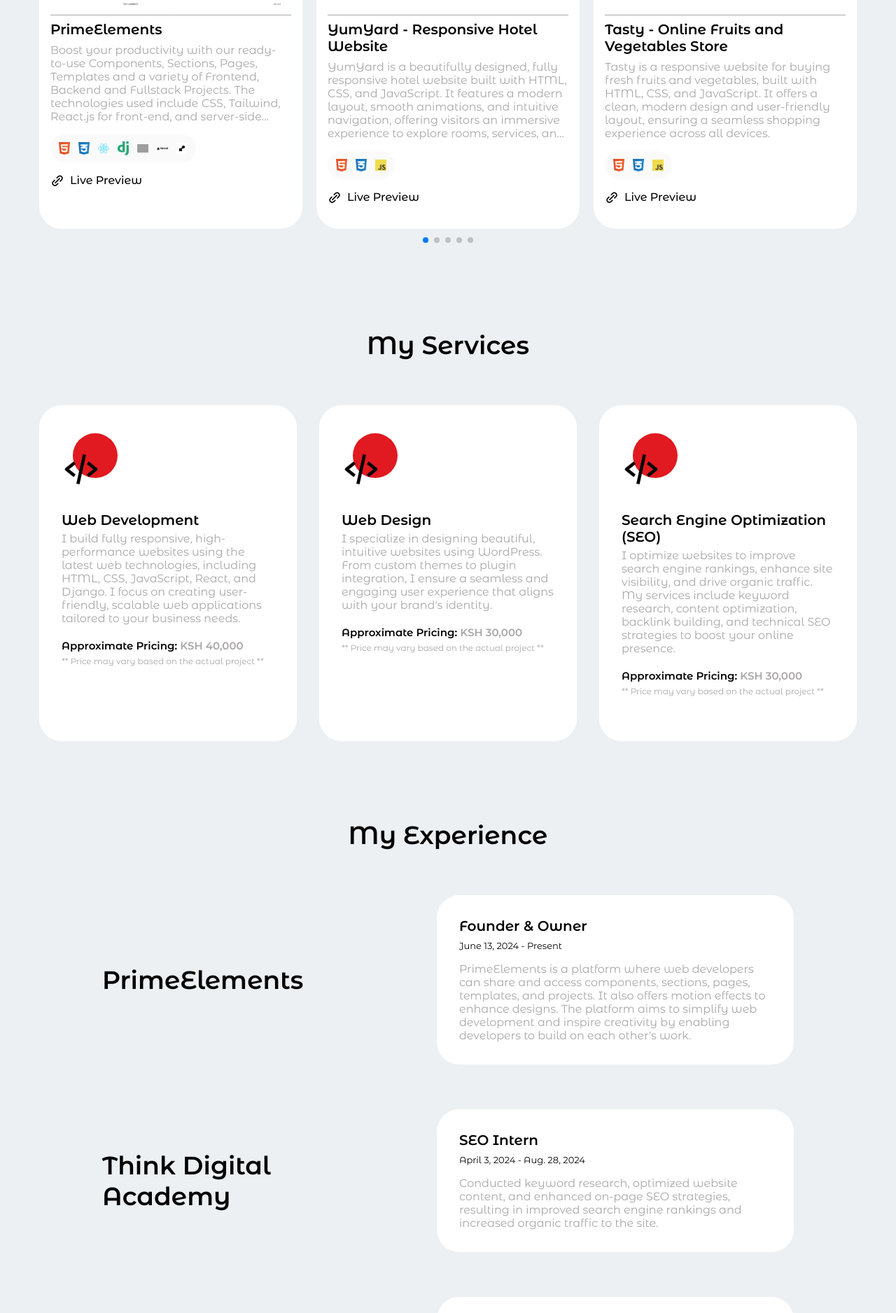
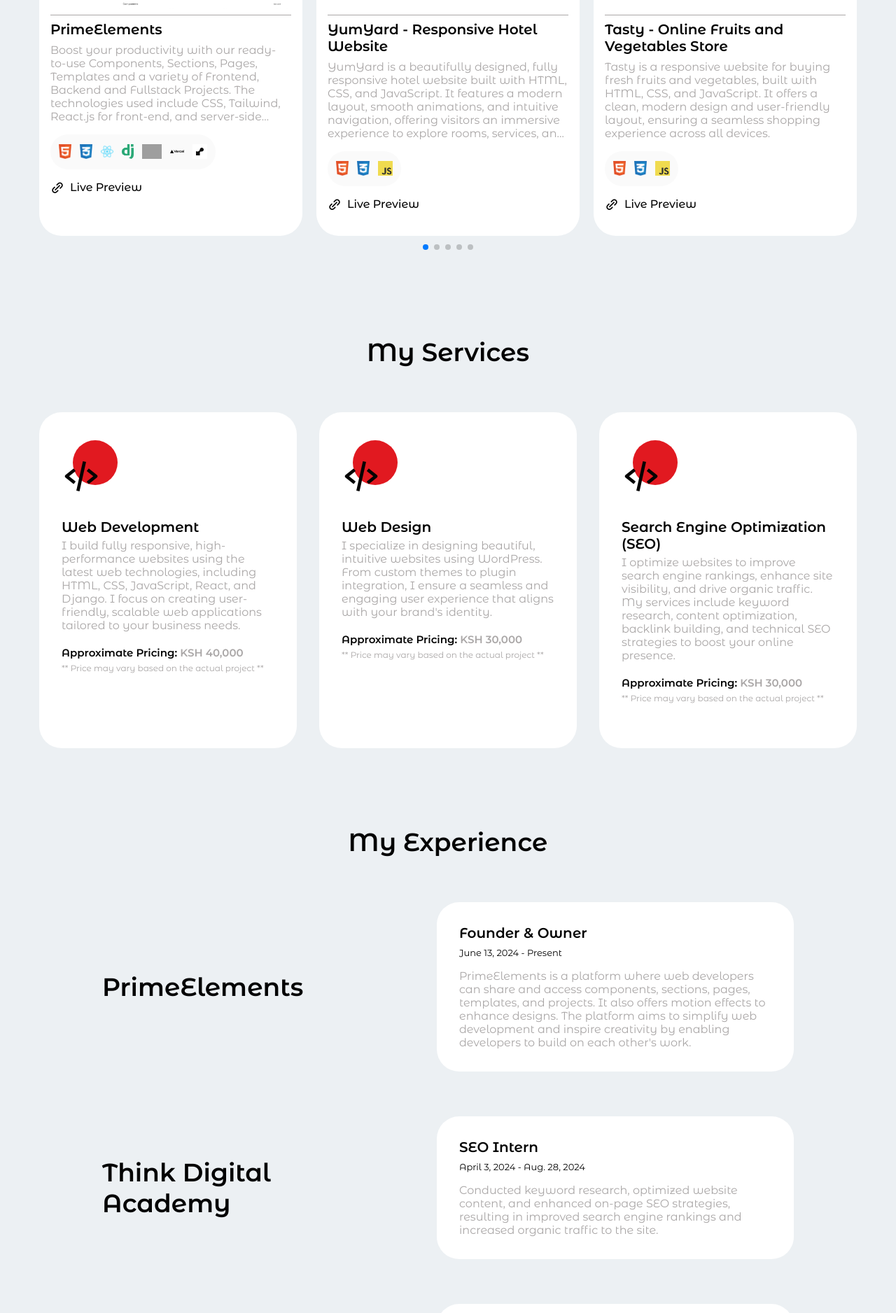
Before and after one commit to mrrobot-pioneer/StephenMosesPortfolio---Fullstack, a Django app: page / in a window 1280 px wide. Shown: the part 1274-3150 px from the top of the page at 70% size. Run offline with Django 5.2, Linux system fonts and the light colour scheme; data comes from the database, SQL or seed files in the repository; both versions use the stored data as it was after the commit; some web fonts are replaced; grey boxes are pictures that could not be loaded.

Commit message:
uploaded new project

```diff
--- a/portfolio_app/static/portfolio_app/css/styles.css
+++ b/portfolio_app/static/portfolio_app/css/styles.css
@@ -72,6 +72,7 @@
 
 html {
   scroll-behavior: smooth;
+  width: 100vw;
 }
 
 body,
@@ -85,6 +86,7 @@ button {
 body {
   background-color: var(--body-color);
   color: var(--white-color);
+  width: 100%;
 }
 
 input,
@@ -118,9 +120,9 @@ img {
 
 /*=============== REUSABLE CSS CLASSES ===============*/
 .container {
+  width: 100%;
   max-width: 1168px;
   margin-inline: 1.5rem;
-  overflow: hidden;
 }
 
 .grid {
@@ -385,6 +387,10 @@ swiper-slide {
   padding: 1rem;
   border-radius: 2rem;
   height: auto;
+  width: 100%;
+  max-width: 500px;
+  margin: 0 auto;
+  margin-bottom: 2rem;
 }
 
 .projects__card:hover .projects__img {
@@ -431,7 +437,7 @@ swiper-slide {
 }
 
 .projects__skill {
-  width: 1rem;
+  height: 1.3rem;
   transition: transform 0.4s;
 }
 
@@ -441,7 +447,7 @@ swiper-slide {
 
 .projects__skills {
   width: max-content;
-  height: 40px;
+  height: 50px;
   background-color: var(--black-color);
   padding-inline: 0.75rem;
   display: flex;
```
Also changed, not shown: db.sqlite3, media/projects/primeelements-thumbnail.png (added).
